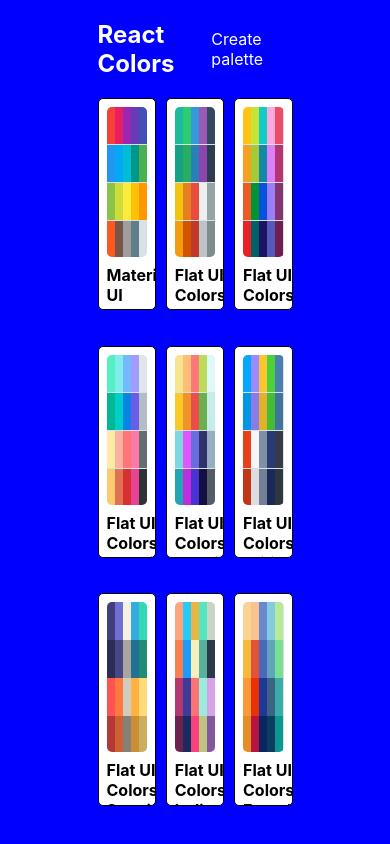
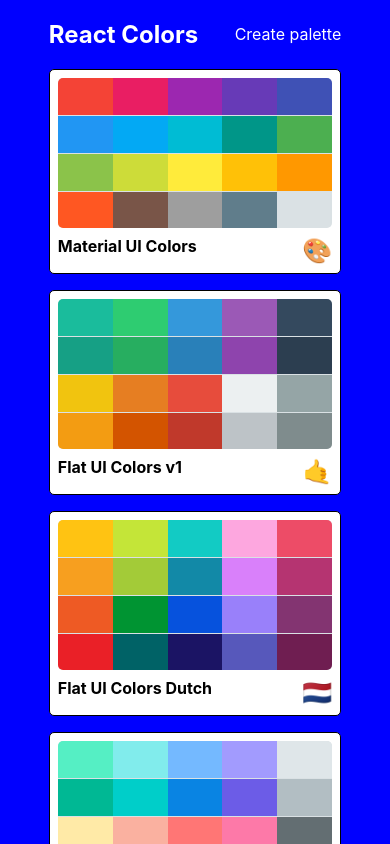
Before and after one commit to zettry1/color-palettes, a React (Create React App) app: page / in a window 390 px wide. Shown: the top 844 px of the page. Built offline with nearby package versions, Linux system fonts and the light colour scheme.

Commit message:
mini platte responsive

```diff
--- a/src/styles/PaletteListStyles.js
+++ b/src/styles/PaletteListStyles.js
@@ -1,3 +1,4 @@
+import sizes from "./sizes";
 export default {
   root: {
     backgroundColor: "blue",
@@ -12,6 +13,12 @@
     alignItems: "flex-start",
     flexDirection: "column",
     flexWrap: "wrap",
+    [sizes.down("xl")]: {
+      width: "80%",
+    },
+    [sizes.down("xs")]: {
+      width: "75%",
+    },
   },
   nav: {
     display: "flex",
@@ -30,6 +37,13 @@
     width: "100%",
     display: "grid",
     gridTemplateColumns: "repeat(3,30%)",
-    gridGap: "5%",
+    gridGap: "10%",
+    [sizes.down("md")]: {
+      gridTemplateColumns: "repeat(2,50%)",
+    },
+    [sizes.down("xs")]: {
+      gridTemplateColumns: "repeat(1,100%)",
+      gridGap: "1rem",
+    },
   },
 };
--- a/src/styles/sizes.js
+++ b/src/styles/sizes.js
@@ -6,6 +6,7 @@
       sm: "767.98px",
       md: "991.98px",
       lg: "1199.98px",
+      xl: "1600px",
     };
 
     return `@media (max-width:${sizes[size]})`;
```
